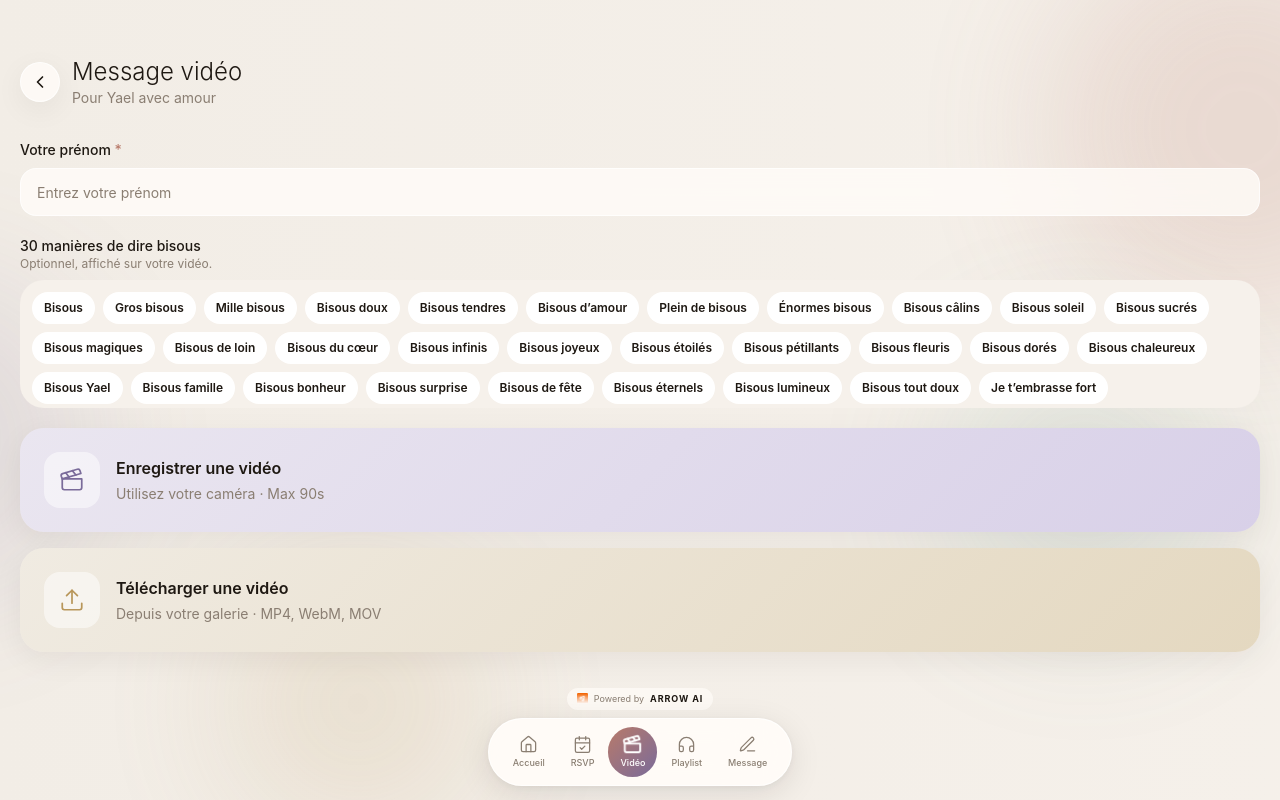
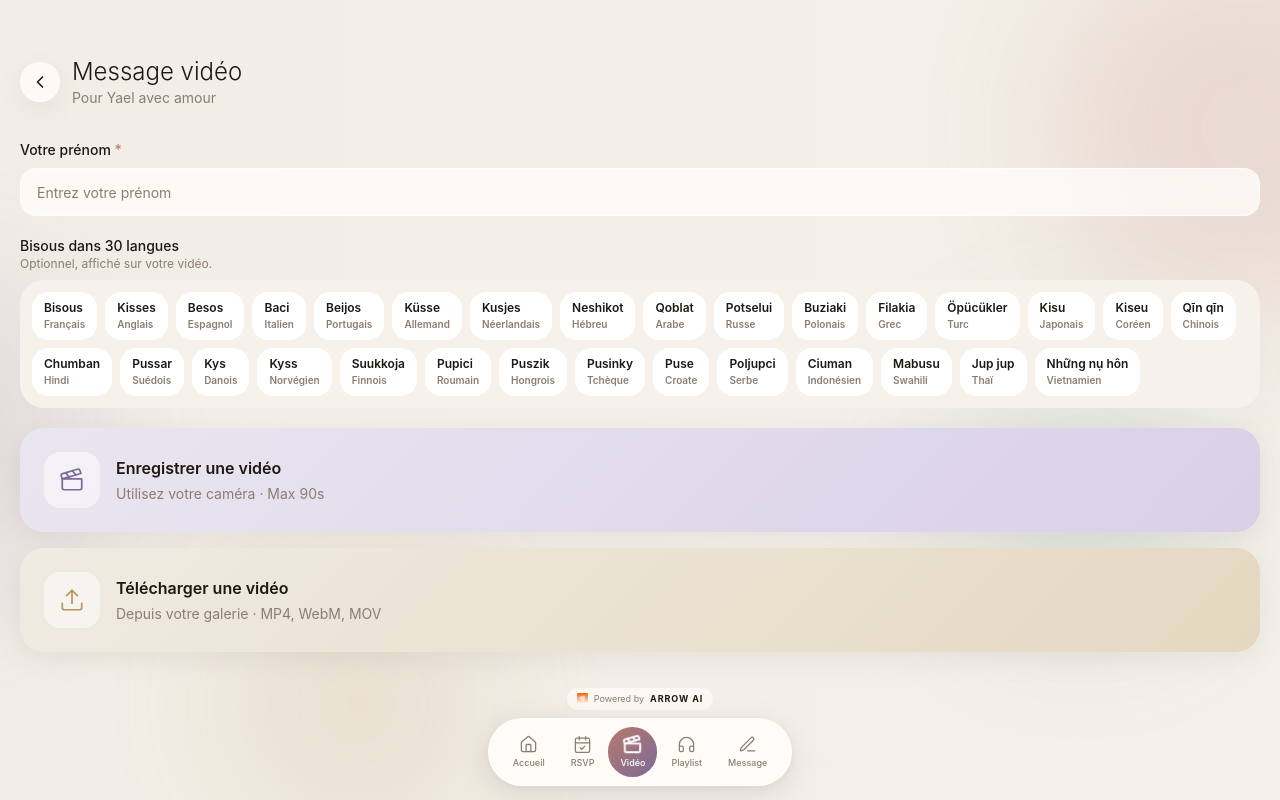
Before and after one commit to Noahmaman/Mom-birthday-50, a Next.js app: page /video in a window 1280 px wide. Built offline with nearby package versions, Linux system fonts and the light colour scheme; no server answers.

Commit message:
Use multilingual kiss options for video

```diff
--- a/app/video/page.tsx
+++ b/app/video/page.tsx
@@ -15,36 +15,36 @@ const MAX_DURATION = 90
 const cartoonFont = '"Comic Sans MS", "Comic Sans", "Chalkboard SE", "Marker Felt", cursive'
 
 const kissOptions = [
-  'Bisous',
-  'Gros bisous',
-  'Mille bisous',
-  'Bisous doux',
-  'Bisous tendres',
-  'Bisous d’amour',
-  'Plein de bisous',
-  'Énormes bisous',
-  'Bisous câlins',
-  'Bisous soleil',
-  'Bisous sucrés',
-  'Bisous magiques',
-  'Bisous de loin',
-  'Bisous du cœur',
-  'Bisous infinis',
-  'Bisous joyeux',
-  'Bisous étoilés',
-  'Bisous pétillants',
-  'Bisous fleuris',
-  'Bisous dorés',
-  'Bisous chaleureux',
-  'Bisous Yael',
-  'Bisous famille',
-  'Bisous bonheur',
-  'Bisous surprise',
-  'Bisous de fête',
-  'Bisous éternels',
-  'Bisous lumineux',
-  'Bisous tout doux',
-  'Je t’embrasse fort',
+  { language: 'Français', text: 'Bisous' },
+  { language: 'Anglais', text: 'Kisses' },
+  { language: 'Espagnol', text: 'Besos' },
+  { language: 'Italien', text: 'Baci' },
+  { language: 'Portugais', text: 'Beijos' },
+  { language: 'Allemand', text: 'Küsse' },
+  { language: 'Néerlandais', text: 'Kusjes' },
+  { language: 'Hébreu', text: 'Neshikot' },
+  { language: 'Arabe', text: 'Qoblat' },
+  { language: 'Russe', text: 'Potselui' },
+  { language: 'Polonais', text: 'Buziaki' },
+  { language: 'Grec', text: 'Filakia' },
+  { language: 'Turc', text: 'Öpücükler' },
+  { language: 'Japonais', text: 'Kisu' },
+  { language: 'Coréen', text: 'Kiseu' },
+  { language: 'Chinois', text: 'Qīn qīn' },
+  { language: 'Hindi', text: 'Chumban' },
+  { language: 'Suédois', text: 'Pussar' },
+  { language: 'Danois', text: 'Kys' },
+  { language: 'Norvégien', text: 'Kyss' },
+  { language: 'Finnois', text: 'Suukkoja' },
+  { language: 'Roumain', text: 'Pupici' },
+  { language: 'Hongrois', text: 'Puszik' },
+  { language: 'Tchèque', text: 'Pusinky' },
+  { language: 'Croate', text: 'Puse' },
+  { language: 'Serbe', text: 'Poljupci' },
+  { language: 'Indonésien', text: 'Ciuman' },
+  { language: 'Swahili', text: 'Mabusu' },
+  { language: 'Thaï', text: 'Jup jup' },
+  { language: 'Vietnamien', text: 'Những nụ hôn' },
 ]
 
 export default function VideoPage() {
@@ -373,7 +373,7 @@ export default function VideoPage() {
       <motion.div initial={{ opacity: 0, y: 16 }} animate={{ opacity: 1, y: 0 }} transition={{ delay: 0.15 }} className="mb-5">
         <div className="mb-2 flex items-end justify-between gap-3">
           <div>
-            <p className="text-sm font-medium text-text-dark font-sans">30 manières de dire bisous</p>
+            <p className="text-sm font-medium text-text-dark font-sans">Bisous dans 30 langues</p>
             <p className="text-xs text-text-muted font-sans">Optionnel, affiché sur votre vidéo.</p>
           </div>
           {selectedKiss && (
@@ -384,16 +384,19 @@ export default function VideoPage() {
         </div>
         <div className="flex max-h-32 flex-wrap gap-2 overflow-y-auto rounded-3xl bg-[#F6F1EB] p-3 no-scrollbar">
           {kissOptions.map((kiss) => {
-            const selected = selectedKiss === kiss
+            const selected = selectedKiss === kiss.text
             return (
               <button
-                key={kiss}
-                onClick={() => setSelectedKiss(selected ? null : kiss)}
-                className={`rounded-full px-3 py-2 text-xs font-semibold transition font-sans ${
+                key={kiss.language}
+                onClick={() => setSelectedKiss(selected ? null : kiss.text)}
+                className={`rounded-2xl px-3 py-2 text-left text-xs font-semibold transition font-sans ${
                   selected ? 'bg-text-dark text-white' : 'bg-white text-text-dark'
                 }`}
               >
-                {kiss}
+                <span className="block">{kiss.text}</span>
+                <span className={`block text-[10px] ${selected ? 'text-white/65' : 'text-text-muted'}`}>
+                  {kiss.language}
+                </span>
               </button>
             )
           })}
```
